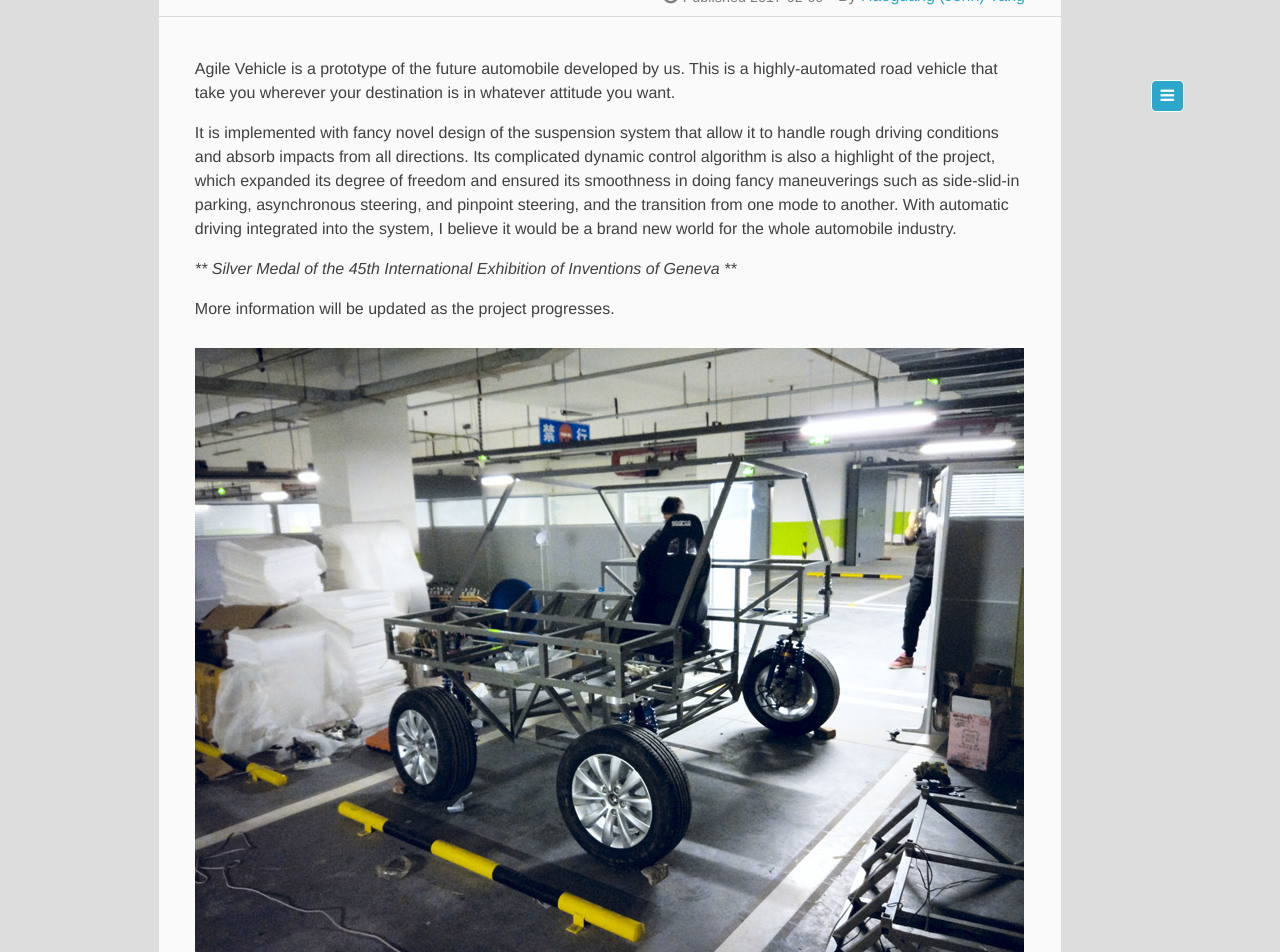
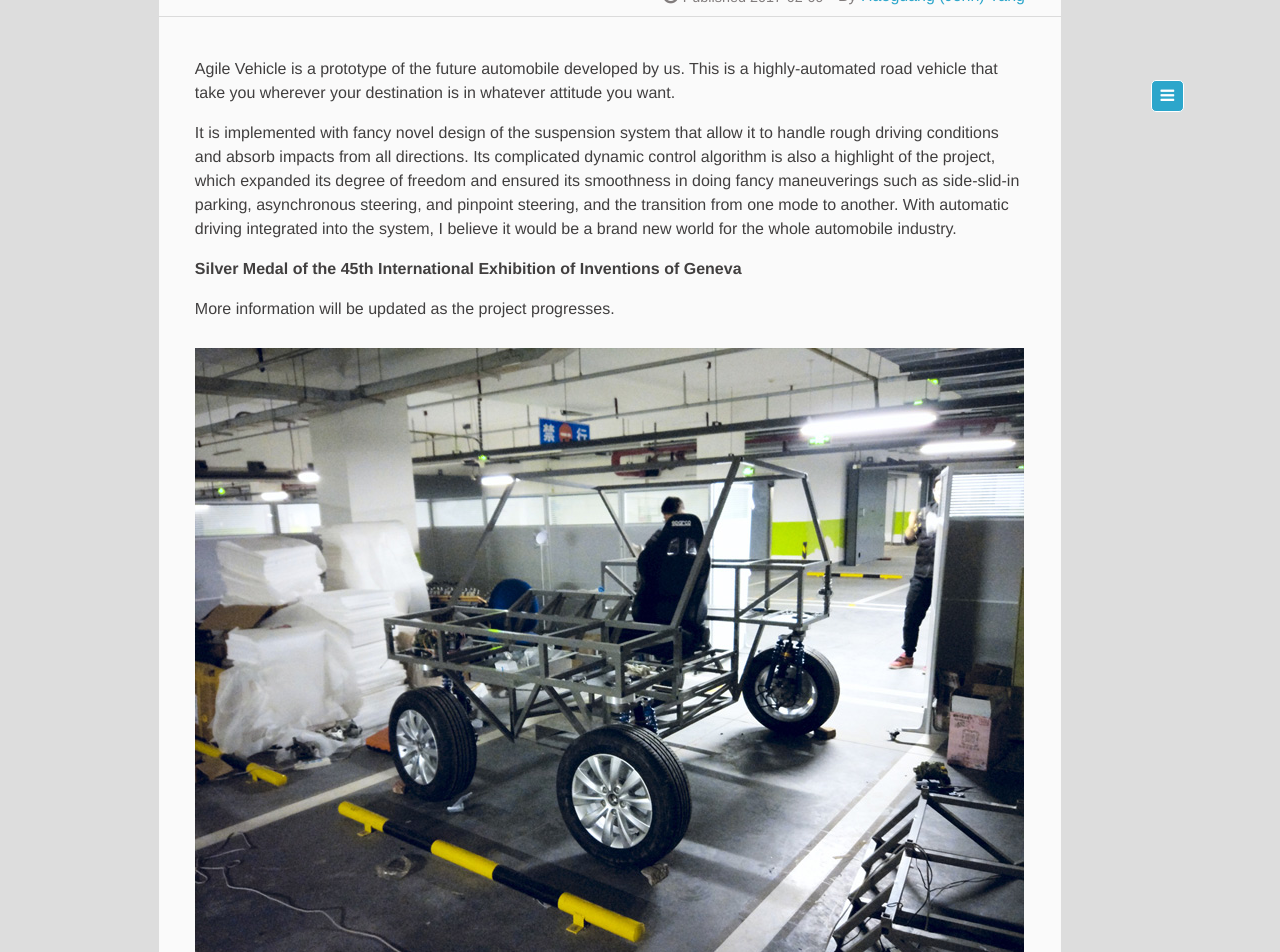
Before and after one commit to HaoguangYang/HaoguangYang.github.io, a Jekyll site: the page built from _posts/2017-2-9-Meet Agile Vehicle on 45th International Exhibition of Inventions.md, in a window 1280 px wide and 1400 px high, scrolled down 374 px. Shown: the top 952 px of the window. Built offline with Jekyll 4.4.1, drawn with Linux system fonts in a browser that asks for light colours; Markdown is read by kramdown in place of the engine named in the settings; a script that is not in the unit is left out; some of the changed text lies outside the part shown.

Commit message:
does not work

```diff
--- a/_posts/2017-2-9-Meet Agile Vehicle on 45th International Exhibition of Inventions.md
+++ b/_posts/2017-2-9-Meet Agile Vehicle on 45th International Exhibition of Inventions.md
@@ -14,7 +14,7 @@ Agile Vehicle is a prototype of the future automobile developed by us. This is a
 
 It is implemented with fancy novel design of the suspension system that allow it to handle rough driving conditions and absorb impacts from all directions. Its complicated dynamic control algorithm is also a highlight of the project, which expanded its degree of freedom and ensured its smoothness in doing fancy maneuverings such as side-slid-in parking, asynchronous steering, and pinpoint steering, and the transition from one mode to another. With automatic driving integrated into the system, I believe it would be a brand new world for the whole automobile industry.
 
-*** Silver Medal of the 45th International Exhibition of Inventions of Geneva ***
+**Silver Medal of the 45th International Exhibition of Inventions of Geneva**
 
 More information will be updated as the project progresses.
 
@@ -22,8 +22,5 @@ More information will be updated as the project progresses.
 
 [Inventions Geneva](http://www.inventions-geneva.ch/en/)
 
-Here are the demo video used for the Exhibition. Have fun!
+Here is the demo video used for the Exhibition. Have fun!
 <iframe src="https://drive.google.com/file/d/0B1O0PXNvYU6tYy1BR3NNLU5TQlE/preview" width="640" height="480"></iframe>
-
-
-<object type="application/x-shockwave-flash" class="player" data="http://static.hdslb.com/play.swf" width="1060" height="604" id="player_placeholder" style="visibility:visible;" data-reactid="84"><param name="bgcolor" value="#ffffff" data-reactid="85"><param name="allowfullscreeninteractive" value="true" data-reactid="86"><param name="allowfullscreen" value="true" data-reactid="87"><param name="quality" value="high" data-reactid="88"><param name="allowscriptaccess" value="always" data-reactid="89"><param name="wmode" value="direct" data-reactid="90"><param name="flashvars" value="cid=15984770&amp;aid=9672090&amp;pre_ad=0&amp;as_wide=1" data-reactid="91"></object>
```
